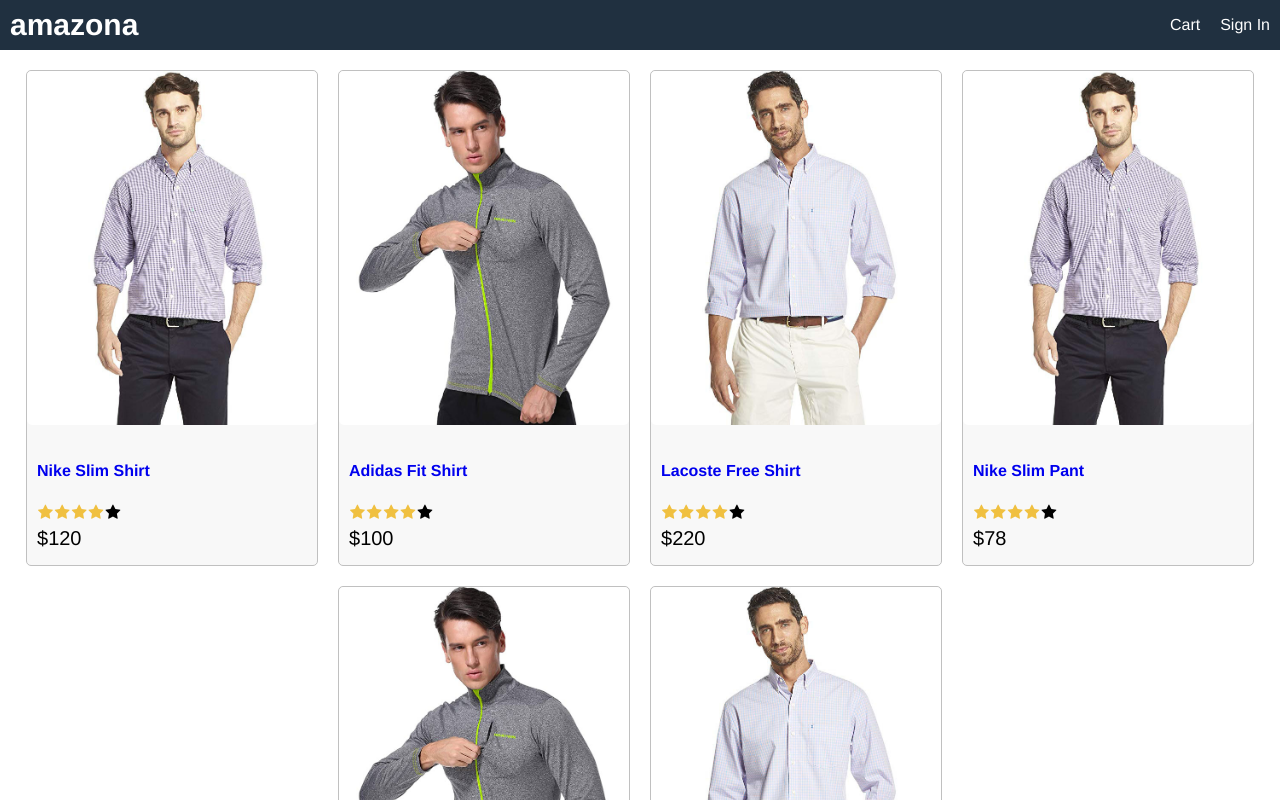
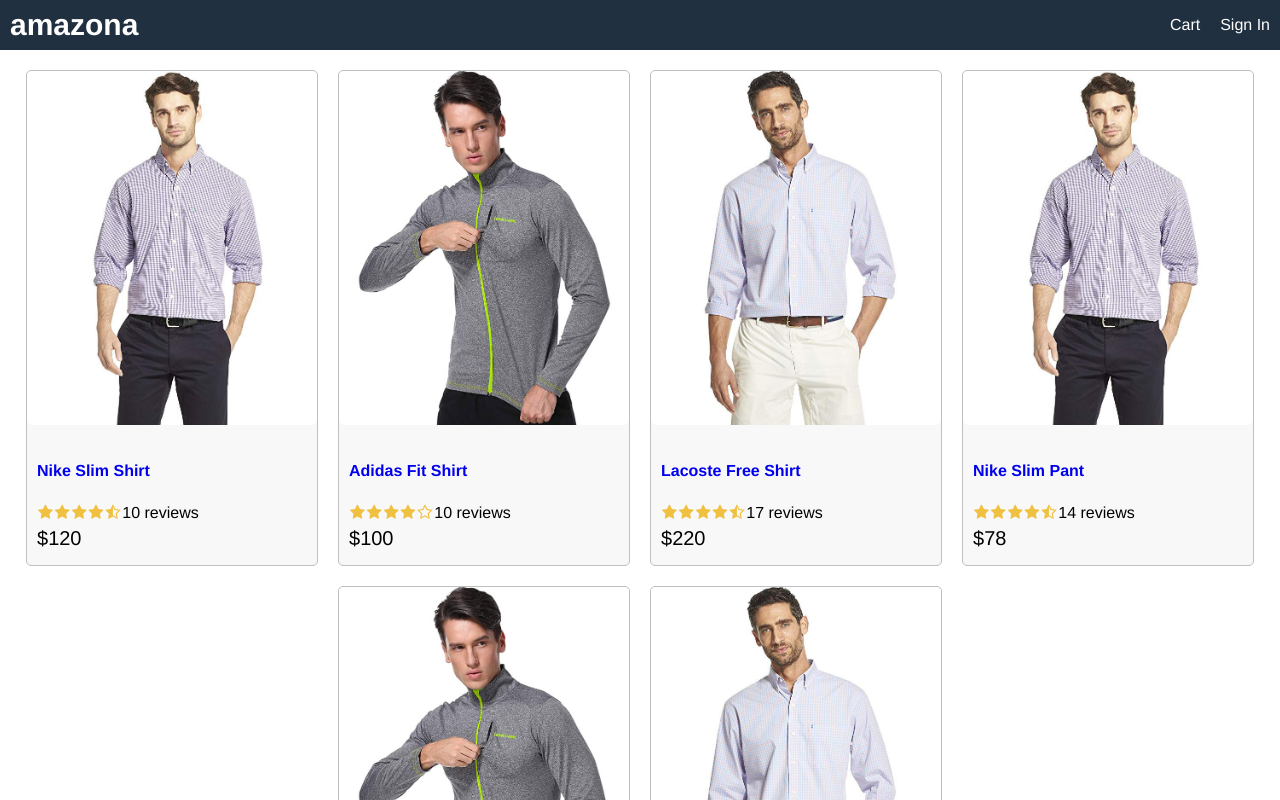
Before and after one commit to binhtranhuu/react-ecommerce-redux-thunk, a React (Create React App) app in the folder frontend/: page / in a window 1280 px wide. Shown: the top 800 px of the page. Built offline with nearby package versions, Linux system fonts and the light colour scheme.

Commit message:
Create Rating And Product Component

```diff
--- a/frontend/src/App.js
+++ b/frontend/src/App.js
@@ -1,5 +1,6 @@
-import React from 'react';
-import data from './data';
+import React from "react";
+import Product from "./components/Product";
+import data from "./data";
 function App() {
   return (
     <div className="grid-container">
@@ -18,38 +19,7 @@
         <div>
           <div className="row center">
             {data.products.map((product) => (
-              <div key={product._id} className="card">
-                <a href={`/product/${product._id}`}>
-                  <img
-                    className="medium"
-                    src={product.image}
-                    alt={product.name}
-                  />
-                </a>
-                <div className="card-body">
-                  <a href={`/product/${product._id}`}>
-                    <h2>{product.name}</h2>
-                  </a>
-                  <div className="rating">
-                    <span>
-                      <i className="fa fa-star"></i>
-                    </span>
-                    <span>
-                      <i className="fa fa-star"></i>
-                    </span>
-                    <span>
-                      <i className="fa fa-star"></i>
-                    </span>
-                    <span>
-                      <i className="fa fa-star"></i>
-                    </span>
-                    <span>
-                      <i className="fa fa-star"></i>
-                    </span>
-                  </div>
-                  <div className="price">${product.price}</div>
-                </div>
-              </div>
+              <Product key={product._id} product={product}></Product>
             ))}
           </div>
         </div>
--- /dev/null
+++ b/frontend/src/components/Product.jsx
@@ -0,0 +1,20 @@
+import React from "react";
+import Rating from "./Rating";
+
+export default function Product(props) {
+  const { product } = props;
+  return (
+    <div key={product._id} className="card">
+      <a href={`/product/${product._id}`}>
+        <img className="medium" src={product.image} alt={product.name} />
+      </a>
+      <div className="card-body">
+        <a href={`/product/${product._id}`}>
+          <h2>{product.name}</h2>
+        </a>
+        <Rating rating={product.rating} numReviews={product.numReviews}></Rating>
+        <div className="price">${product.price}</div>
+      </div>
+    </div>
+  );
+}
--- /dev/null
+++ b/frontend/src/components/Rating.jsx
@@ -0,0 +1,45 @@
+import React from "react";
+
+export default function Rating(props) {
+  const { rating, numReviews } = props;
+  return (
+    <div className="rating">
+      <span>
+        <i
+          className={
+            rating >= 1 ? "fa fa-star" : rating >= 0.5 ? "fa fa-star-half-o" : "fa fa-star-o"
+          }
+        ></i>
+      </span>
+      <span>
+        <i
+          className={
+            rating >= 2 ? "fa fa-star" : rating >= 1.5 ? "fa fa-star-half-o" : "fa fa-star-o"
+          }
+        ></i>
+      </span>
+      <span>
+        <i
+          className={
+            rating >= 3 ? "fa fa-star" : rating >= 2.5 ? "fa fa-star-half-o" : "fa fa-star-o"
+          }
+        ></i>
+      </span>
+      <span>
+        <i
+          className={
+            rating >= 4 ? "fa fa-star" : rating >= 3.5 ? "fa fa-star-half-o" : "fa fa-star-o"
+          }
+        ></i>
+      </span>
+      <span>
+        <i
+          className={
+            rating >= 5 ? "fa fa-star" : rating >= 4.5 ? "fa fa-star-half-o" : "fa fa-star-o"
+          }
+        ></i>
+      </span>
+      <span>{numReviews + " reviews"}</span>
+    </div>
+  );
+}
```
